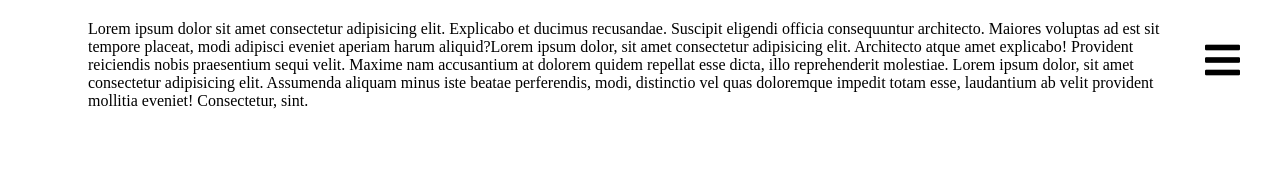
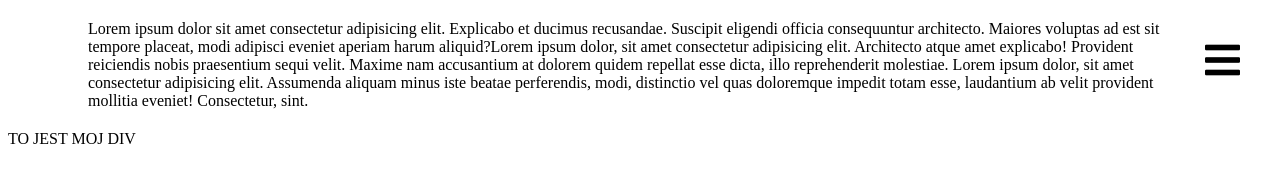
Before and after one commit to OnFront-AgataSuper888/test1, a plain HTML site: page index.html in a window 1280 px wide. Drawn offline with Linux system fonts and the light colour scheme.

Commit message:
Commit test

```diff
--- a/index.html
+++ b/index.html
@@ -24,6 +24,9 @@
             minus iste beatae perferendis, modi, distinctio vel quas doloremque impedit totam esse, laudantium ab velit
             provident mollitia eveniet! Consectetur, sint.</p>
     </div>
+    <div>
+        <p>TO JEST MOJ DIV</p>
+    </div>
     <div class="burger">
         <i class="fas fa-bars show"></i>
         <i class="fas fa-times"></i>
```
